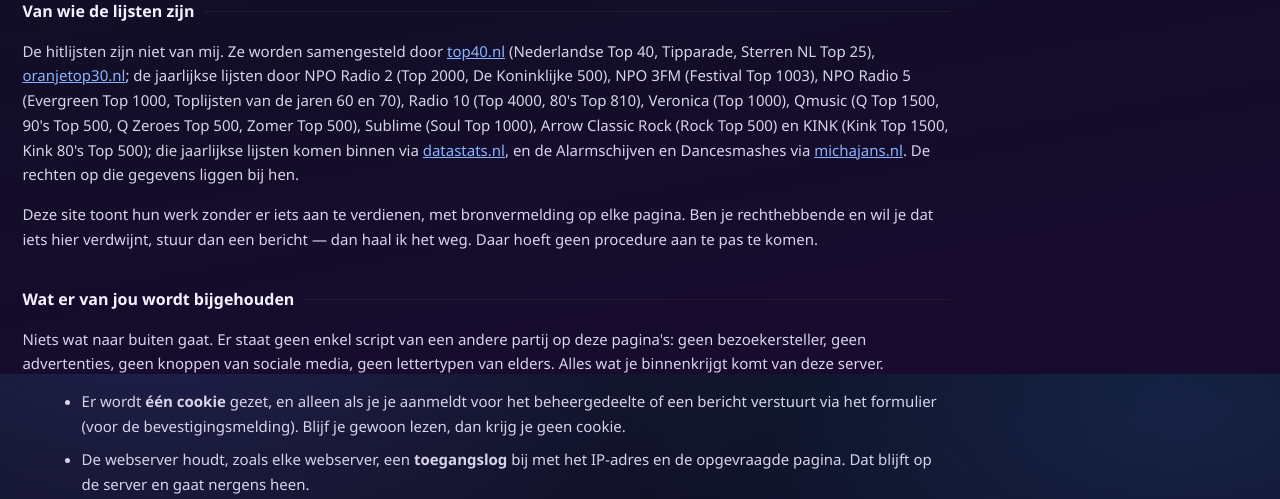
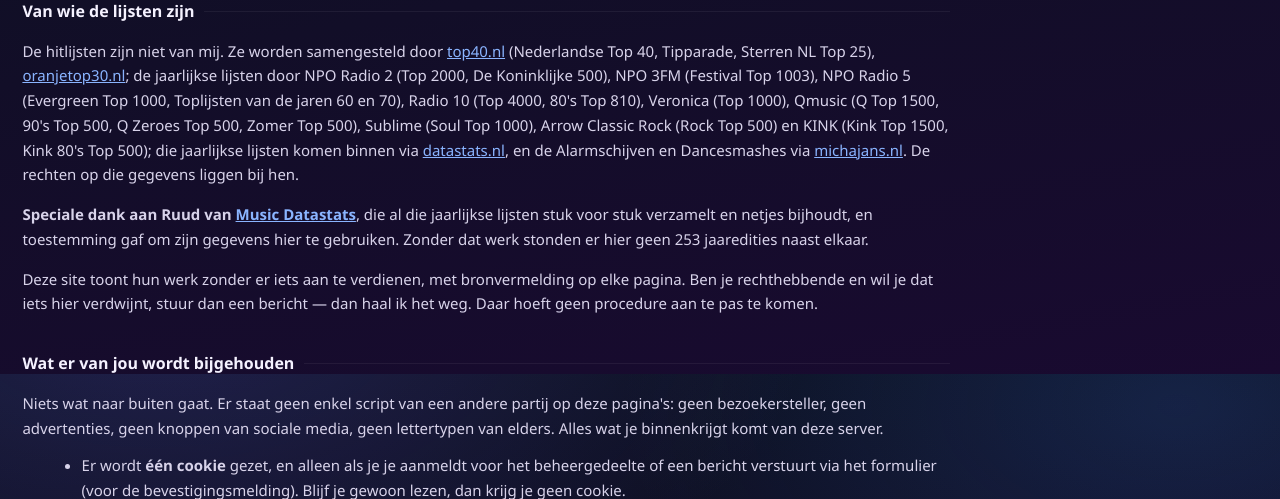
Before and after one commit to hghaken/hitlijsten, a Python web app: template hitlijsten/web/templates/disclaimer.html in a window 1280 px wide. Shown: the part 1226-1725 px from the top of the page. Run offline with Jinja, Linux system fonts and the light colour scheme; the template is opened without the code that fills it, so the values that code supplies are empty.

Commit message:
Dankwoord voor Ruud van Music Datastats in de disclaimer
Ruud gaf toestemming zijn verzamelde jaarlijsten te gebruiken; zonder zijn
verzamelwerk stonden er hier geen 253 jaaredities naast elkaar. Dat verdient
een naam in de disclaimer, niet alleen een bronlink.

Co-Authored-By: Claude Opus 5 <noreply@anthropic.com>

```diff
--- a/hitlijsten/web/templates/disclaimer.html
+++ b/hitlijsten/web/templates/disclaimer.html
@@ -106,6 +106,13 @@
   De rechten op die gegevens liggen bij hen.
 </p>
 <p>
+  <b>Speciale dank aan Ruud van
+  <a href="https://www.datastats.nl/" rel="noopener">Music Datastats</a></b>,
+  die al die jaarlijkse lijsten stuk voor stuk verzamelt en netjes bijhoudt,
+  en toestemming gaf om zijn gegevens hier te gebruiken. Zonder dat werk
+  stonden er hier geen 253 jaaredities naast elkaar.
+</p>
+<p>
   Deze site toont hun werk zonder er iets aan te verdienen, met bronvermelding
   op elke pagina. Ben je rechthebbende en wil je dat iets hier verdwijnt, stuur
   dan een bericht — dan haal ik het weg. Daar hoeft geen procedure aan te pas
```
